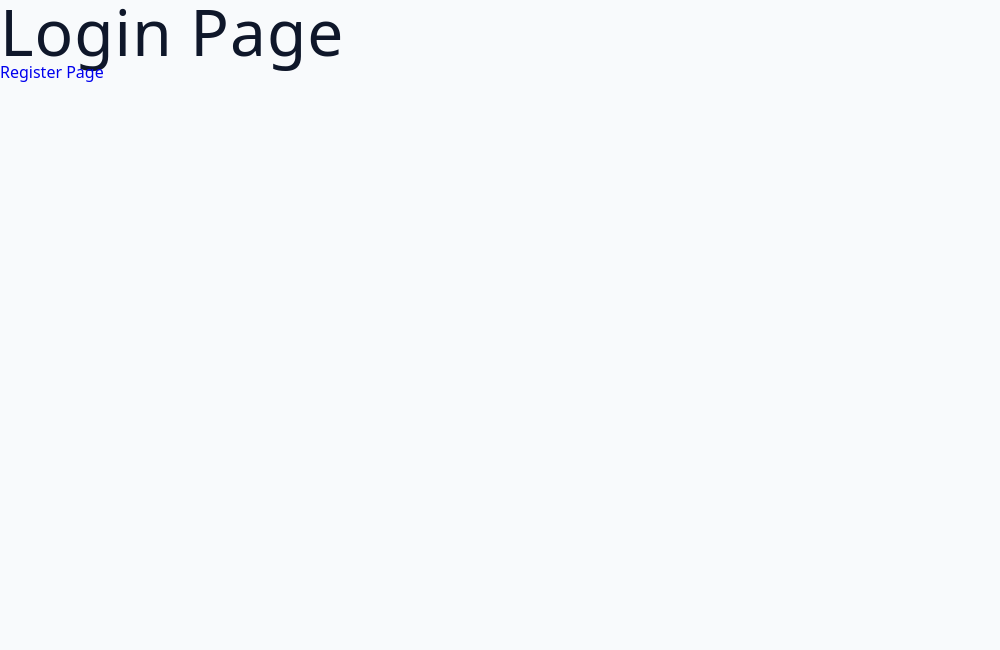
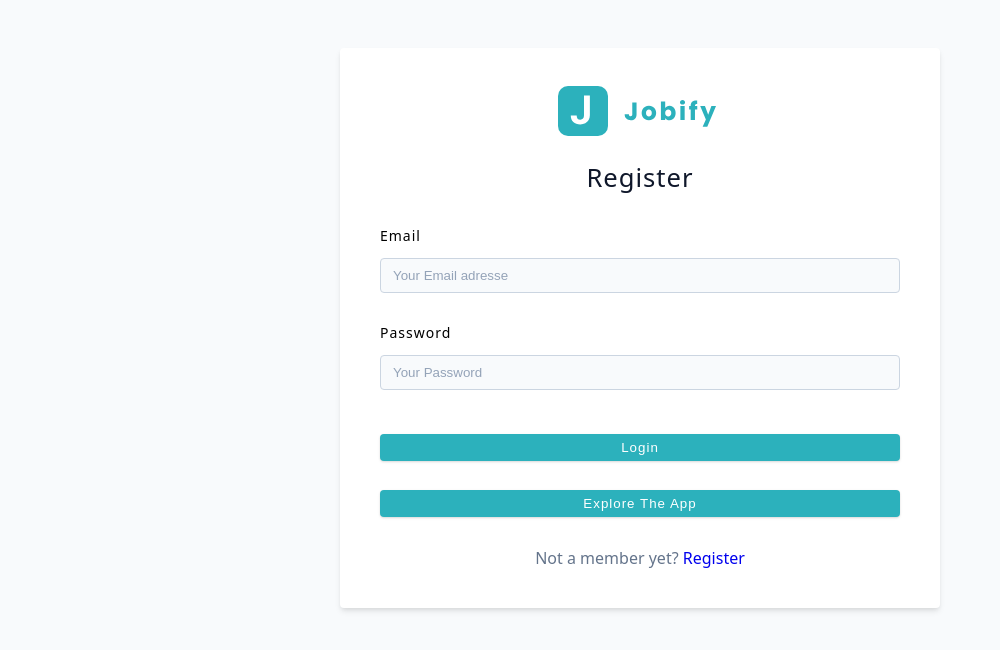
Before and after one commit to yassineachour92/mern-jobify, a React (Vite) app: page /login in a window 1280 px wide. Shown: the top 650 px of the page, without its empty margins (0-1000 px from the left). Built offline with nearby package versions, Linux system fonts and the light colour scheme.

Commit message:
feat(login): ajouter la page login

```diff
--- a/src/pages/Login.tsx
+++ b/src/pages/Login.tsx
@@ -1,11 +1,27 @@
 import React from 'react'
 import { Link } from 'react-router-dom'
-
+import Logo from './Logo'
+import FormRow from './Form'
+import "../pages/style/login.css";
 const Login = () => {
   return (
     <div>
-      <h1>Login Page</h1>
-      <Link to="/register">Register Page</Link>
+   <form className="form">
+      <Logo />
+      <h4>Register</h4>
+       <FormRow type="email" name="Email" defaultValue="Your Email adresse" />
+      <FormRow type="Password" name="Password" defaultValue="Your Password" />
+      <button type="submit" className="btn btn-block">
+        Login
+      </button>
+      <button type="submit" className="btn btn-block">
+        Explore The App
+      </button>
+      <p>
+        Not a member yet?
+        <Link to="/register"> Register</Link>
+      </p>
+    </form>
     </div>
   )
 }
--- a/src/pages/Register.tsx
+++ b/src/pages/Register.tsx
@@ -22,7 +22,7 @@
       <p>
         Already a member?
         <Link to="/login" className="member-btn">
-          Login Page
+          Login
         </Link>
       </p>
     </form>
--- /dev/null
+++ b/src/pages/style/login.css
@@ -0,0 +1,31 @@
+.form{
+    min-height: 70vh;
+    display: grid;
+    align-items: center;
+    .logo {
+      display: block;
+      margin: 0 auto;
+      margin-bottom: 1rem;
+    }
+    .form {
+      max-width: 400px;
+      border-top: 5px solid var(--primary-500);
+    }
+    h4 {
+      text-align: center;
+      margin-bottom: 1.38rem;
+    }
+    p {
+      margin-top: 1rem;
+      text-align: center;
+      line-height: 1.5;
+    }
+    .btn {
+      margin-top: 1rem;
+    }
+    .member-btn {
+      color: var(--primary-500);
+      letter-spacing: var(--letter-spacing);
+      margin-left: 0.25rem;
+    }
+  }
```
